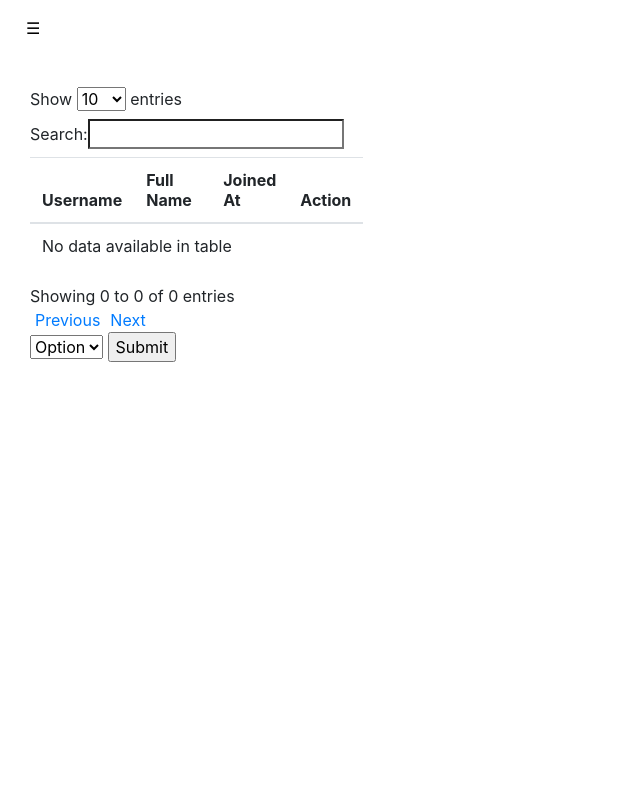
After one commit to gibran-abdillah/quiz-app, a Flask app: page /dashboard/manage-users in a window 1280 px wide. The commit adds this page. Shown: the whole page, without its empty margins (0-640 px from the left). Run offline with Flask 2, Linux system fonts and the light colour scheme; the visitor is signed in with stand-in values (Sample User, id 1); data that the repository does not hold is empty; some libraries are stand-ins or nearby versions.

Commit message:
Add new features

```diff
--- a/app/api/quiz.py
+++ b/app/api/quiz.py
@@ -49,7 +49,7 @@ def edit_quiz(code):
     data = request.get_json()
     check = quiz.find_one({'code':code})
 
-    if check and session.get('username') == check['author']:
+    if check and (session.get('username') == check['author'] or session.get('type') == 1):
         if not data.get('quiz_title'):
             data['quiz_title'] = 'Unkown title'
         quiz.update_one(check,{'$set':data})
@@ -65,6 +65,7 @@ def nilai(code):
         list_answer = json_request.values()
         zipper = zip(list_id, list_answer)
         data_check = check['data']
+
         list_true = [
                     data_check[x]['question']
                     for x, y in zipper
--- a/app/api/views.py
+++ b/app/api/views.py
@@ -2,9 +2,9 @@ from flask import request, jsonify, abort, session
 from app.api import api_blueprint as api
 from app import csrf_protect
 from app.auth.forms import RegisterForm, LoginForm
-from app.dashboard.forms import ChangePwForm
+from app.dashboard.forms import ChangePwForm, DashProfile
 from app.db import db, quiz
-from app.modules.decorators import login_required
+from app.modules.decorators import admin_required, login_required
 
 from app.modules.utils import (
                             generate_code,
@@ -29,6 +29,9 @@ def add_account():
             new_data['username'] = data['username']
             new_data['password'] = generate_password(data['password'])
             new_data['joined_at'] = datetime.utcnow()
+            new_data['email'] = data.get('email')
+
+            # type 0 means its not admin
             new_data['type'] = 0
 
             insert_data = db.users.insert_one(new_data)
@@ -41,6 +44,26 @@ def add_account():
     return jsonify(status='fail',
                    errors='<p>'.join(form.errors[x][0] for x in form.errors))
 
+@api.route('/manage-users', methods=['POST','GET'])
+@admin_required
+def manage_users():
+    request_data = request.get_json()
+    if request_data.get('option') and request_data.get('data'):
+        option = request_data.get('option')
+        data = request_data.get('data')
+        if option == 'delete':
+            db.users.delete_many({'username':{'$in':data}})
+        return jsonify(status='success', message='Task Done!')
+    return ''
+@api.route('/users')
+def show_users():
+    result = [x for x in db.users.find({})]
+    for y in result:
+        y.pop('_id')
+        y.pop('password')
+        _ = y.pop('email') if y.get('email') else ''
+    return jsonify(data=json_decoder(result))
+
 @api.route('/login', methods=['POST'])
 def api_login():
     data = request.get_json()
@@ -50,6 +73,8 @@ def api_login():
         if fetch_data and check_password(fetch_data['password'], data['password']):
             session['username'] = data['username']
             session['name'] = fetch_data['full_name']
+            session['type'] = fetch_data.get('type')
+            session['email'] = fetch_data.get('email')
             return jsonify(status='success')
 
     return jsonify(status='fail', errors='invalid username / password')
@@ -69,14 +94,19 @@ def change_password():
                                            for key, values in form.errors.items()
                                            if len(values) != 0]))
 
-@api.route('/asal')
-def asal():
-    cek = quiz.find_one({'data':{'$exists':True}})
-    return jsonify(json_decoder(cek))
-
-@api.route('/delete-all')
-def api_delete_all():
-    quiz.delete_many({})
-    return jsonify(
-        json_decoder([x for x in quiz.find()])
-    )
+@api.route('/edit-profile', methods=['POST','GET'])
+@login_required
+def edit_profile():
+    data = request.get_json()
+    username = data.get('username')
+    email = data.get('email')
+    if username != session.get('username'):
+        if db.users.find_one({'username':username}):
+            return jsonify(status='failed', message='Username already registered')
+    if email != session.get('email'):
+        if db.users.find_one({'email':email}):
+            return jsonify(status='failed', message='Email Already registered')
+    db.users.update_one({'username':session.get('username')}, {'$set':data})
+    session['username'] = username
+    session['email'] = email
+    return jsonify(status='success', message='Changed')
--- a/app/dashboard/__init__.py
+++ b/app/dashboard/__init__.py
@@ -1,4 +1,6 @@
 from flask import Blueprint
 
 dashboard_blueprint = Blueprint('dashboard', __name__, url_prefix='/dashboard')
+
 from .views import *
+from .admin import *
--- /dev/null
+++ b/app/dashboard/admin.py
@@ -0,0 +1,9 @@
+from app.dashboard import dashboard_blueprint as dashboard
+from flask import render_template, redirect
+from app.modules.decorators import admin_required
+
+
+@dashboard.route('/manage-users')
+@admin_required
+def manage_users():
+    return render_template('dashboard/admin/manage-users.html')
--- a/app/dashboard/forms.py
+++ b/app/dashboard/forms.py
@@ -4,7 +4,7 @@ from wtforms.validators import ValidationError
 
 from app.db import db
 from app.modules.utils import check_password
-from app.auth.forms import PasswordForm
+from app.auth.forms import PasswordForm, ProfileForm
 from flask import session
 
 class QuizForm(FlaskForm):
@@ -29,3 +29,6 @@ class ChangePwForm(FlaskForm, PasswordForm):
         old_pw = db.users.find_one({'username':session.get('username')})
         if not old_pw or not check_password(old_pw.get('password'), old_password.data):
             raise ValidationError('invalid old password')
+
+class DashProfile(ProfileForm, FlaskForm):
+    pass
--- a/app/modules/decorators.py
+++ b/app/modules/decorators.py
@@ -9,3 +9,11 @@ def login_required(f):
             return redirect(url_for('auth.login_page'))
         return f(*args, **kwargs)
     return function
+
+def admin_required(f):
+    @wraps(f)
+    def function(*args, **kwargs):
+        if not session.get('username') or not session.get('type') == 1:
+            return redirect(url_for('dashboard.dashboard_index'))
+        return f(*args, **kwargs)
+    return function
--- a/app/static/css/dashboard.css
+++ b/app/static/css/dashboard.css
@@ -60,3 +60,9 @@ body {
 .answer {
     width: 200px;
 }
+.paginate_button {
+    margin:5px;
+}
+.table-link {
+    margin-right: 18px;
+}
--- a/app/static/js/dashboard.js
+++ b/app/static/js/dashboard.js
@@ -19,6 +19,7 @@ function makeid() {
   }
   return result
 }
+
 async function uploadfile() {
   var formdata = new FormData()
 
@@ -102,6 +103,23 @@ $(document).ready(function () {
     }
 
   })
+
+  $('#editprofile').on('click', function() {
+    var username = $('#username').val()
+    var email = $('#email').val()
+    var full_name = $('#full_name').val()
+    var data = {'username':username, 'email':email, 'full_name':full_name}
+    $('#message').html('Loading...')
+
+    $.ajax({
+      url:'/api/edit-profile',
+      method:'post',
+      data:JSON.stringify(data),
+      contentType:'application/json'
+    }).done(function(e) {
+      $('#message').html(e['message'])
+    })
+  })
   $('#changepassword').on('click', function() {
     var old_password = $('#old_password').val()
     var new_password = $('#password').val()
@@ -109,6 +127,7 @@ $(document).ready(function () {
     var data = {'old_password':old_password,
                 'password':new_password,
                 'password_confirmation':password_confirmation}
+
     $('#messages').html('loading..')
     var responses = $.ajax({
           url:'/api/change-password',
@@ -128,7 +147,21 @@ $(document).ready(function () {
   }else if(path_name[1] == 'users-scores'){
     var scores_url = '/api/quiz/author/logged_in/getScores'
   }
-  console.log(scores_url)
+
+  $('#list-users').DataTable({
+    "processing":true,
+    "ajax":"/api/users",
+    "columns":[
+      {"data":"username"},
+      {"data":"full_name"},
+      {"data":"joined_at.$date"},
+      {"data":"username",
+       "render":function(data, type, row) {
+         return '<input type="checkbox" name="userslist[]" value="'+data+'">'
+       }
+      }
+    ]
+  })
 
   $('#scores-users').DataTable({
 
@@ -141,6 +174,33 @@ $(document).ready(function () {
       {"data":"do_at.$date"}
     ]
   })
+  $('#optionsubmit').on('click', function() {
+    var cheky = $("input[type='checkbox']:checked")
+    var arr = Array()
+    for(var i in cheky) {
+      var data_checked = cheky[i].value
+      if(data_checked) {
+        arr.push(data_checked)
+      }
+    }
+    var option = $('#option').find(':selected')
+    if(option != '0') {
+      var data = {"option":option.val(), "data":arr}
+      $('#message').html('do some task :O')
+      $.ajax({
+        url:'/api/manage-users',
+        method:'post',
+        contentType:'application/json,charset=utf-8',
+        data:JSON.stringify(data)
+      }).done(function(r) {
+        $('#message').html(r['message'])
+        $('#list-users').DataTable().ajax.reload()
+      })
+    }
+    console.log(option.val(), JSON.stringify(data))
+
+  })
+
   $('#table-quiz').DataTable();
 
 })
--- /dev/null
+++ b/app/templates/dashboard/admin/manage-users.html
@@ -0,0 +1,29 @@
+<html>
+    <head>
+        {% include 'dashboard/includes/head.html' %}
+    </head>
+<body>
+    {% include 'dashboard/includes/sidebar.html' %}
+    {% extends 'dashboard/includes/content.html' %}
+    {% block text_content %}
+        <p id='message'></p>
+        <table id='list-users' class='table table-responsive'>
+            <thead>
+                <tr>
+                    <th>Username</th>
+                    <th>Full Name</th>
+                    <th>Joined At</th>
+                    <th>Action</th>
+                </tr>
+            </thead>
+        </table>
+        <select name="option" id='option'>
+            <option value='0' selected>Option</option>
+            <option value="delete">Delete</option>
+        </select>
+        <input type="submit" value="Submit" id="optionsubmit">
+    {% endblock %}
+    {% include 'dashboard/includes/script.html' %}
+    {% include 'extra/csrf.html' %}
+</body>
+</html>
--- a/app/templates/dashboard/includes/sidebar.html
+++ b/app/templates/dashboard/includes/sidebar.html
@@ -1,12 +1,20 @@
 <div id='sidebar' class='mySidebar'>
     <a href="javascript:void(0)" class="closebtn" onclick="closeNav()">×</a>
-    <a href='#' class='item-menu'>Profile</a>
+    <a href='{{url_for("dashboard.profile_page")}}' class='item-menu'>Profile</a>
     <a href='{{url_for("dashboard.change_password")}}' class='item-menu'>Change Password</a>
     <a href='#quizcollapse' aria-expanded="false" aria-controls="quizcollapse" data-toggle='collapse' href='#quizcollapse' role='button' class='item-menu'>Quizes</a>
     <div class='collapse' id='quizcollapse'>
-        <a href='{{url_for("dashboard.add_quizes")}}' class='item-menu'>Add Quizes</a>
-        <a href='{{url_for("dashboard.manage_quiz")}}' class='item-menu'>Manage Quizes</a>
-        <a href='{{url_for("dashboard.users_scores")}}' class='item-menu'>Users Scores</a>
+        <a href='{{url_for("dashboard.add_quizes")}}' class='item-menu'>- Add Quizes</a>
+        <a href='{{url_for("dashboard.manage_quiz")}}' class='item-menu'>- Manage Quizes</a>
+        <a href='{{url_for("dashboard.users_scores")}}' class='item-menu'>- Users Scores</a>
+        <a href='{{url_for("dashboard.scores")}}' class='item-menu'>- Your Scores</a>
     </div>
+    {% if session.get('type') == 1 %}
+    <a href='#usercollapse' aria-expanded="false" aria-controls="userscollapse" data-toggle="collapse" role="button" class='item-menu'>Users</a>
+    <div class='collapse' id='usercollapse'>
+        <a href='{{url_for("dashboard.manage_users")}}' class='item-menu'>- Manage Users</a>
+        <a href='#' class='item-menu'>- Add Users</a>
+    </div>
+    {% endif %}
     <a href='{{url_for("dashboard.logout")}}' class='btn btn-outline-danger' style='margin-top: 15px; width:80px'>Logout</a>
 </div>
--- a/app/templates/dashboard/manage-quiz.html
+++ b/app/templates/dashboard/manage-quiz.html
@@ -20,7 +20,8 @@
                     <tr>
                         <td>{{quiz}}</td>
                         <td>
-                            <a href='{{url_for("dashboard.edit_quiz", code=id)}}'>Edit</a>
+                            <a href='{{url_for("dashboard.edit_quiz", code=id)}}' class='table-link'>Edit</a>
+                            <a href='{{url_for("dashboard.delete_quiz", code=id)}}' class='text-danger'>Delete</a>
                         </td>
                     </tr>
                 {% endfor %}
```
Also changed, not shown: app/auth/forms.py (+7 -4 lines), app/dashboard/views.py (+25 -8 lines), app/templates/dashboard/profile.html (added, +20 -0 lines).
